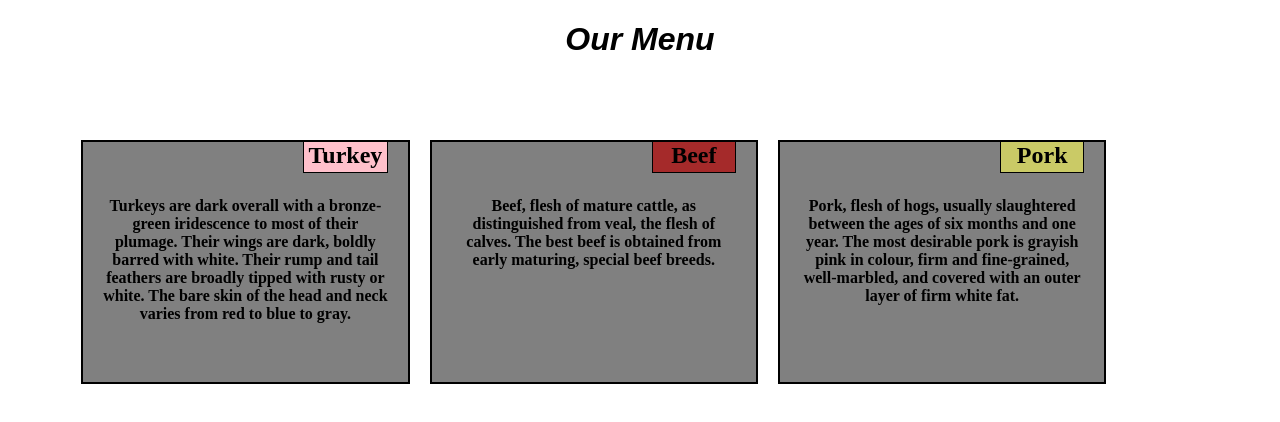
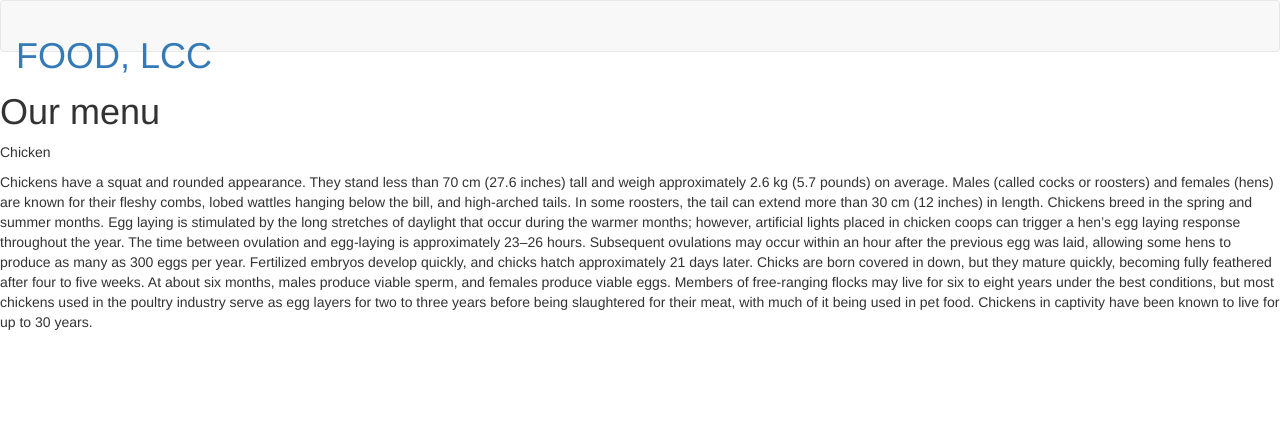
Before and after one commit to Olatemidayo/Olatemidayo, a plain HTML site: page index.html in a window 1280 px wide. Drawn offline with nearby package versions, Linux system fonts and the light colour scheme.

Commit message:
Add files via upload

```diff
--- a/index.html
+++ b/index.html
@@ -1,22 +1,66 @@
 <!doctype html>
 <html lang="en">
 <head>
-        <meta charset="uf-8">
+    <meta charset="utf-8">
+    <meta http-equiv="X-UA-Compatible" content="IE=edge">
     <meta name="viewport" content="width=device-width, initial-scale=1">
-        <link rel="stylesheet" href="style.css">
-        <title>module2-solution></title>
+    <title>My web site</title>
+    <link rel="stylesheet" href="css/bootstrap.min.css">
+    <link rel="stylesheet" href="css/styles.css">
+    <link href='https://fonts.googleapis.com/css?family=Oxygen:400,300,700' rel='stylesheet' type='text/css'>
+    <link href='https://fonts.googleapis.com/css?family=lora' rel='stylesheet' type=text/css'>
+
 </head>
 <body>
-        <h1>Our Menu</h1>
+        <header>
+            <nav id="header-nav" class="navbar navbar-default">
+            <div class="navbar-header">
+                <div class="navbar-brand">
+                    <a href="index.html"><h1>FOOD, LCC</h1></a>
+                </div>
+                    <button type="button" class="navbar-toggle collapsed" data-toggle="collapse" data-target="#collapsable-nav" aria-expanded="false">
+                        <span class="sr-only">Toggle navigation</span>
+                        <span class="icon-bar"></span>
+                        <span class="icon-bar"></span>
+                        <span class="icon-bar"></span>
+                    </button>
+            </div>
+            <div id="collapsable-nav" class="collapse navbar-collapse">
+                <ul id="nav-list" class="nav navbar-nav navbar-right">
+                    <li>
+                        <a href="menu-categories.html" class="visible-xs"><br
+                            class="hidden-xs">Chicken
+                        </a>
+                    </li>
+                    <li>
+                        <a href="#" class="visible-xs">
+                            <br class="hidden-xs">Beef
+                        </a>
+                    </li>
+                    <li>
+                        <a href="#" class="visible-xs">
+                            <br class=hidden-xs>Sushi
+                        </a>
+                    </li>
+                </ul>
+            </div>
+            </nav>
+        </header>
             <div class="row">
-        <div class="container">
-             <div class="col-lg-1 col-md-1"><p id="p1">Turkey</p>
-                Turkeys are dark overall with a bronze-green iridescence to most of their plumage. Their wings are dark, boldly barred with white. Their rump and tail feathers are broadly tipped with rusty or white. The bare skin of the head and neck varies from red to blue to gray.</div>
-             <div class="col-lg-2 col-md-2"><p id="p2">Beef</p>
-                Beef, flesh of mature cattle, as distinguished from veal, the flesh of calves. The best beef is obtained from early maturing, special beef breeds.</div>
-             <div class="col-lg-3 col-md-3"><p id="p3">Pork</p>
-                Pork, flesh of hogs, usually slaughtered between the ages of six months and one year. The most desirable pork is grayish pink in colour, firm and fine-grained, well-marbled, and covered with an outer layer of firm white fat.</div>
+                <div class="container-fluid">
+                      <h1>Our menu</h1>
+                    <div class="col-lg col-md col-sm col-xs"><p>Chicken</p>
+                        Chickens have a squat and rounded appearance. They stand less than 70 cm (27.6 inches) tall and weigh approximately 2.6 kg (5.7 pounds) on average. Males (called cocks or roosters) and females (hens) are known for their fleshy combs, lobed wattles hanging below the bill, and high-arched tails. In some roosters, the tail can extend more than 30 cm (12 inches) in length.
+
+Chickens breed in the spring and summer months. Egg laying is stimulated by the long stretches of daylight that occur during the warmer months; however, artificial lights placed in chicken coops can trigger a hen’s egg laying response throughout the year. The time between ovulation and egg-laying is approximately 23–26 hours. Subsequent ovulations may occur within an hour after the previous egg was laid, allowing some hens to produce as many as 300 eggs per year.
+
+Fertilized embryos develop quickly, and chicks hatch approximately 21 days later. Chicks are born covered in down, but they mature quickly, becoming fully feathered after four to five weeks.  At about six months, males produce viable sperm, and females produce viable eggs. Members of free-ranging flocks may live for six to eight years under the best conditions, but most chickens used in the poultry industry serve as egg layers for two to three years before being slaughtered for their meat, with much of it being used in pet food. Chickens in captivity have been known to live for up to 30 years.
                     </div>
                 </div>
+            </div>
+
+    <script src="js/jquery-3.6.3.min.js"></script>
+    <script src="js/bootstrap.min.js"></script>
+    <script src="js/script.js"></script>
 </body>
 </html>
```
Lines whose indentation alone changed are shown as unchanged.
